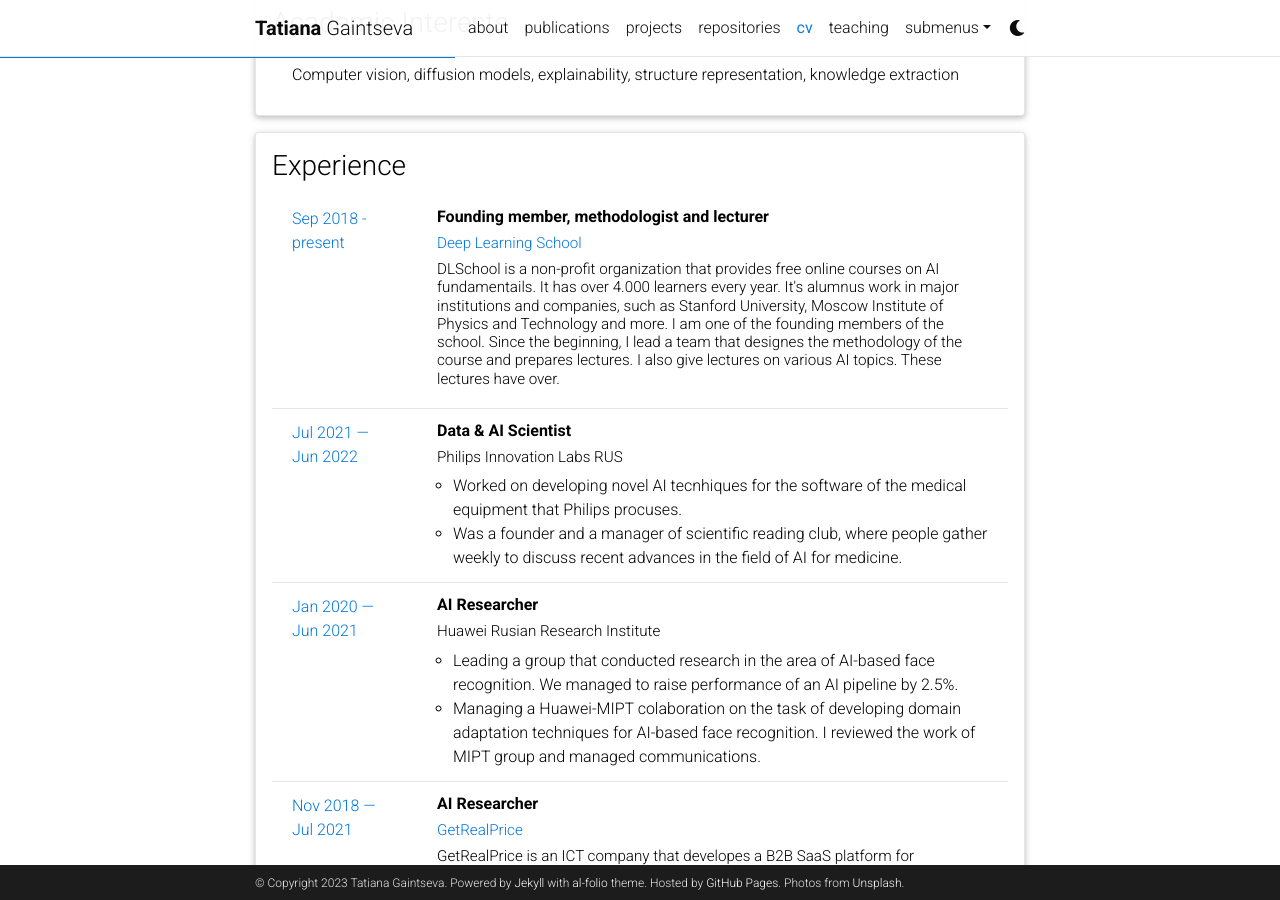
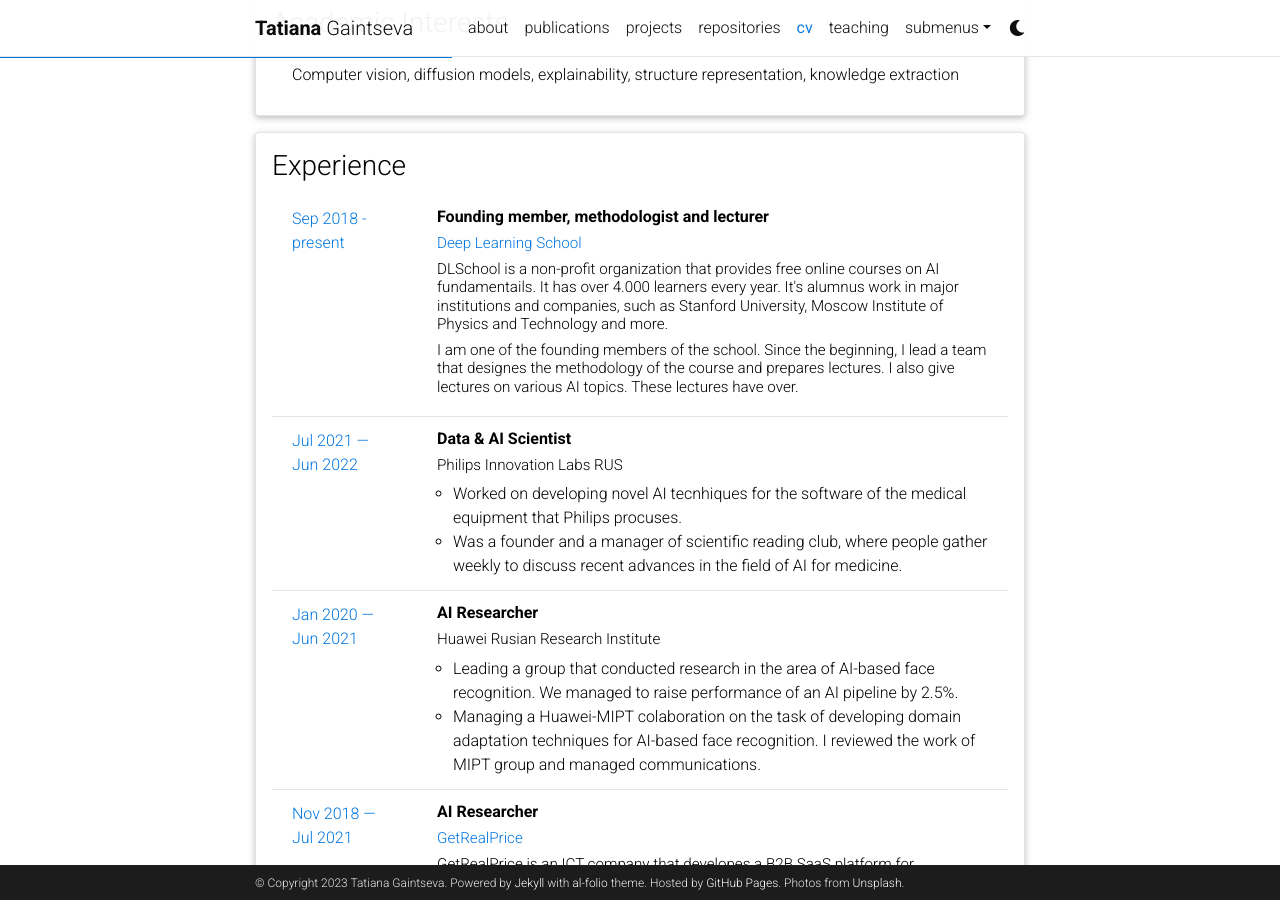
Before and after one commit to Atmyre/atmyre.github.io, a Jekyll site: the page built from _pages/cv.md, in a window 1280 px wide and 900 px high, scrolled down 404 px. Built offline with Jekyll 4.4.1, drawn with Linux system fonts in a browser that asks for light colours; comment, search, counter and statistics services are not loaded; a style sheet for code colours, icons or effects is not loaded; part of the change alters nothing that is shown.

Commit message:
Update cv.yml

```diff
--- a/_data/cv.yml
+++ b/_data/cv.yml
@@ -19,11 +19,8 @@
     - title: Founding member, methodologist and lecturer
       institution: <a href="https://dls.samcs.ru">Deep Learning School</a>
       year: Sep 2018 - present
-      descr: |+
-        DLSchool is a non-profit organization that provides free online courses on AI fundamentails. It has over 4.000 learners every year. It's alumnus work in major institutions and companies, such as Stanford University, Moscow Institute of Physics and Technology and more.
-
-
-        I am one of the founding members of the school. Since the beginning, I lead a team that designes the methodology of the course and prepares lectures. I also give lectures on various AI topics. These lectures have over.
+      descr: DLSchool is a non-profit organization that provides free online courses on AI fundamentails. It has over 4.000 learners every year. It's alumnus work in major institutions and companies, such as Stanford University, Moscow Institute of Physics and Technology and more.
+      descr_one: I am one of the founding members of the school. Since the beginning, I lead a team that designes the methodology of the course and prepares lectures. I also give lectures on various AI topics. These lectures have over.
 
     - title: Data & AI Scientist
       institution: Philips Innovation Labs RUS
```
